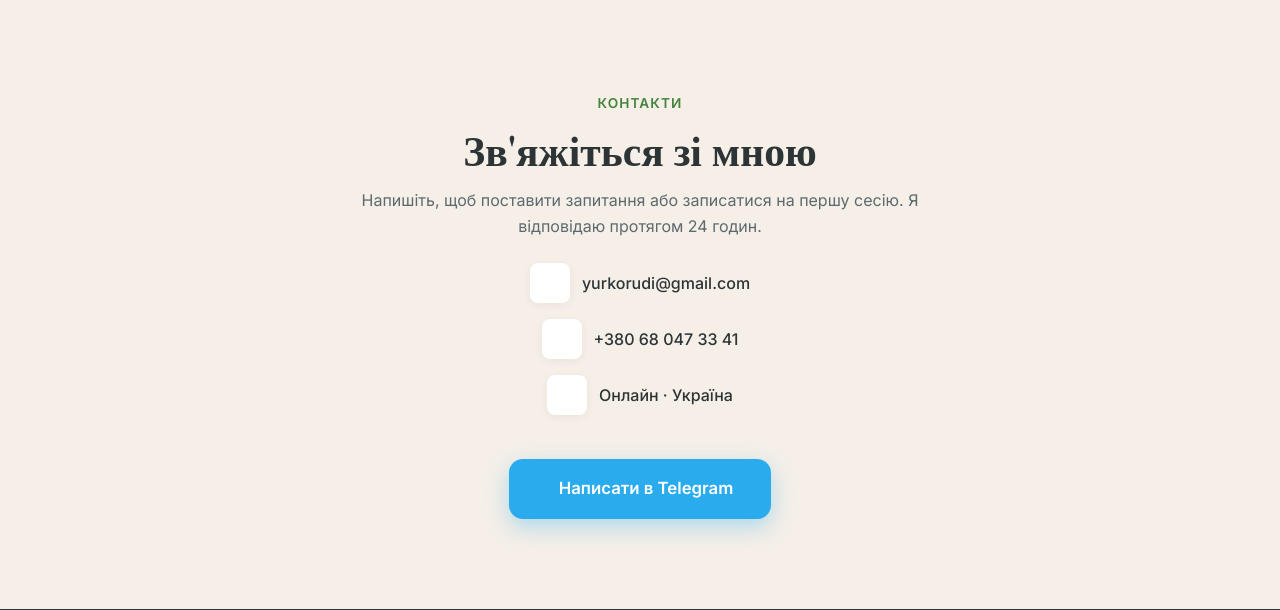
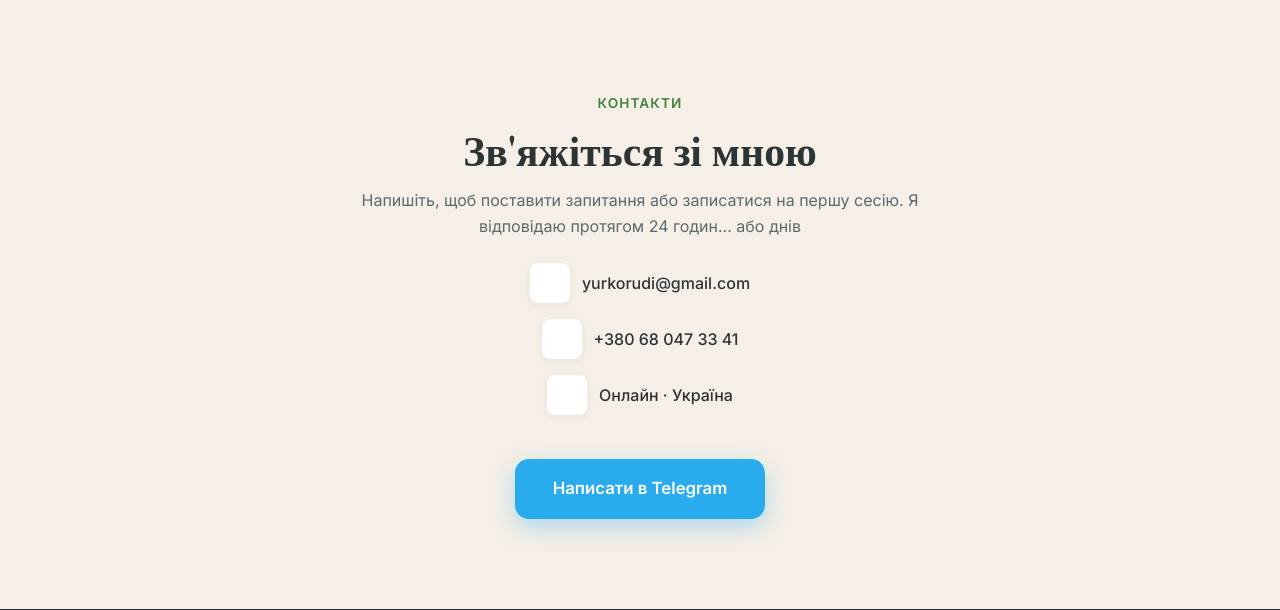
Before and after one commit to yurkorudi/kholenkaa_web, a Flask app: page / in a window 1280 px wide. Shown: the part 4399-5009 px from the top of the page. Run offline with Flask 3, Linux system fonts and the light colour scheme; data that the repository does not hold is empty.

Commit message:
Remove icon from Telegram button and update contact text
Remove gap spacing and icon span from Telegram button in the contact section. Update contact response time message to add a humorous note about potentially taking longer to respond.

```diff
--- a/static/css/style.css
+++ b/static/css/style.css
@@ -893,7 +893,6 @@
 .btn-telegram {
     display: inline-flex;
     align-items: center;
-    gap: 12px;
     background: #2AABEE;
     color: #fff;
     padding: 16px 38px;
--- a/templates/homepage.html
+++ b/templates/homepage.html
@@ -243,7 +243,7 @@
                     <div class="contact__info fade-in">
                         <span class="section-label">Контакти</span>
                         <h2>Зв'яжіться зі мною</h2>
-                        <p>Напишіть, щоб поставити запитання або записатися на першу сесію. Я відповідаю протягом 24 годин.</p>
+                        <p>Напишіть, щоб поставити запитання або записатися на першу сесію. Я відповідаю протягом 24 годин... або днів</p>
                         <div class="contact__item">
                             <span class="ci-icon"></span> yurkorudi@gmail.com
                         </div>
@@ -254,7 +254,6 @@
                             <span class="ci-icon"></span> Онлайн · Україна
                         </div>
                         <a href="https://t.me/kholenkaa" target="_blank" class="btn-telegram fade-in">
-                            <span class="btn-telegram__icon"></span>
                             Написати в Telegram
                         </a>
                     </div>
```
